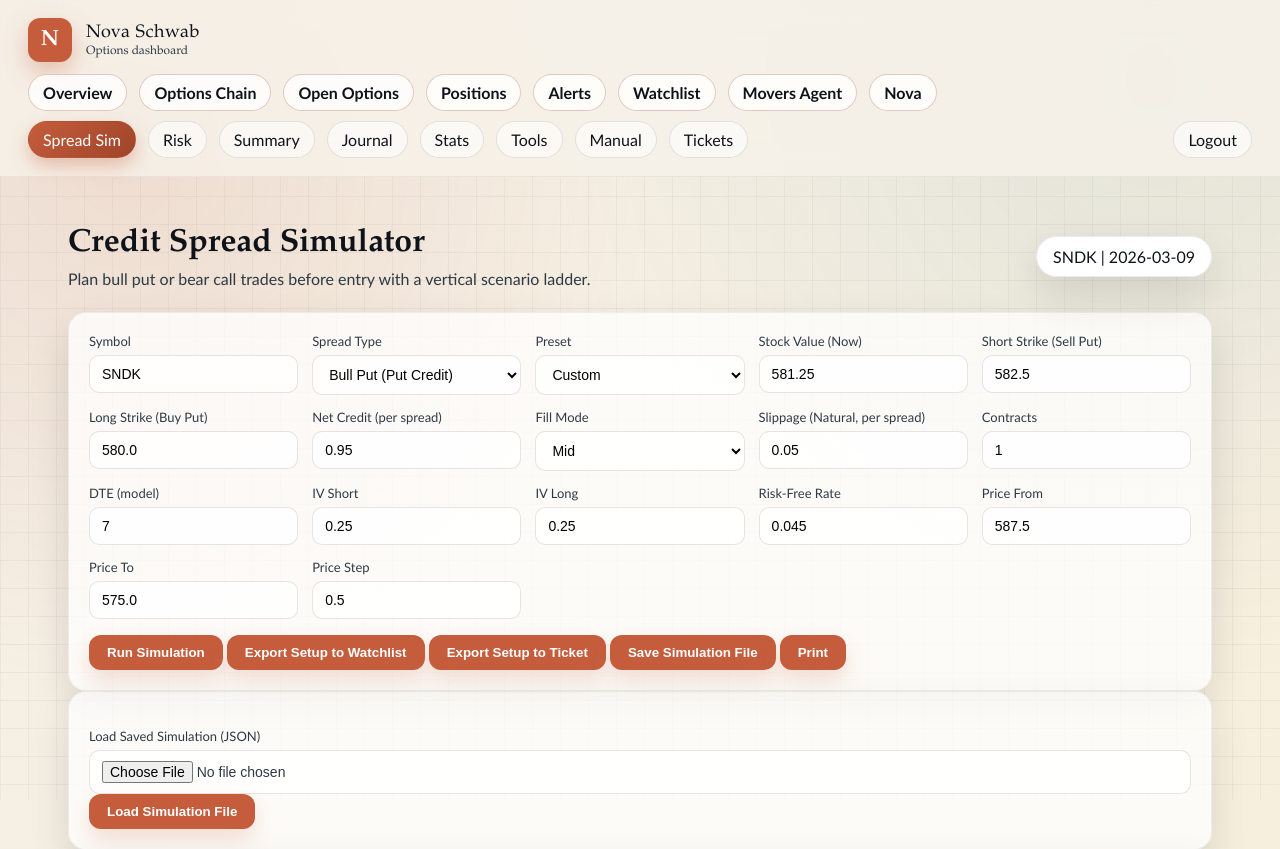
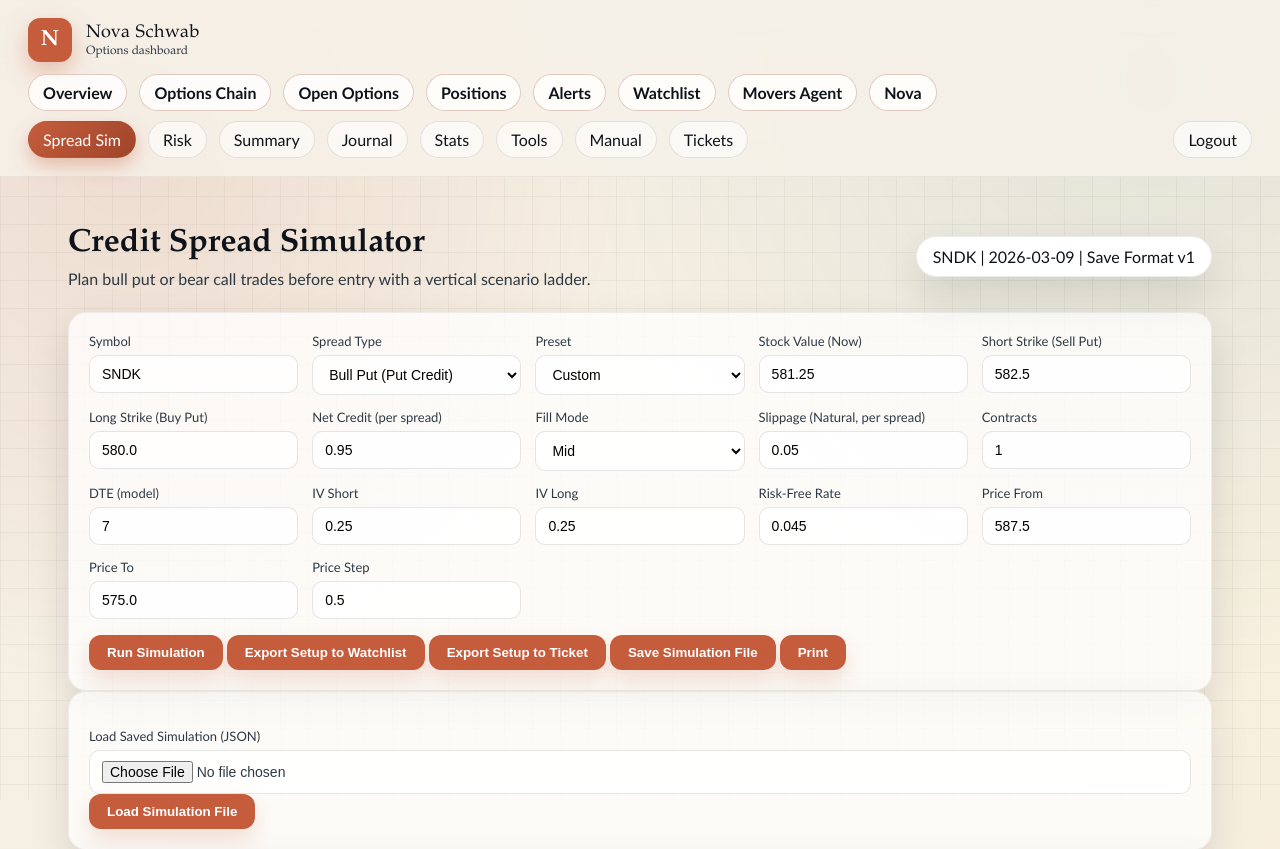
Before and after one commit to Novastradingcompany/Schwab-Connect, a Flask app: page /spread-sim in a window 1280 px wide. Shown: the top 849 px of the page. Run offline with Flask 3, Linux system fonts and the light colour scheme; the visitor is signed in with stand-in values (Sample User, id 1).

Commit message:
Add spread sim save version badge and load validation

```diff
--- a/app.py
+++ b/app.py
@@ -89,6 +89,8 @@ _ACCOUNT_HASH_CACHE_TTL = 900
 _TRANSACTIONS_CACHE = {"ts": 0.0, "value": []}
 _TRANSACTIONS_CACHE_TTL = 900
 _TRANSACTIONS_FETCH_BUDGET_SEC = 20
+SPREAD_SIM_SAVE_TYPE = "credit_spread_simulation"
+SPREAD_SIM_SAVE_VERSION = 1
 NOVA_MODEL_OPTIONS = [
     "gpt-4o",
     "gpt-4.1",
@@ -3210,6 +3212,7 @@ def options_open():
 def spread_sim():
     error = (request.args.get("error") or "").strip() or None
     info = (request.args.get("info") or "").strip()
+    load_warning = (request.args.get("load_warning") or "").strip() or None
     val = request.values.get
     symbol = (val("symbol") or "SNDK").strip().upper() or "SNDK"
     today = dt.date.today()
@@ -3357,8 +3360,8 @@ def spread_sim():
             try:
                 if action == "download_simulation":
                     payload = {
-                        "type": "credit_spread_simulation",
-                        "version": 1,
+                        "type": SPREAD_SIM_SAVE_TYPE,
+                        "version": SPREAD_SIM_SAVE_VERSION,
                         "saved_at_utc": dt.datetime.utcnow().replace(microsecond=0).isoformat() + "Z",
                         "inputs": params,
                         "results_snapshot": {
@@ -3393,6 +3396,25 @@ def spread_sim():
                         parsed = json.loads(raw.decode("utf-8"))
                     except Exception as exc:
                         raise ValueError("Simulation file is not valid JSON.") from exc
+                    if not isinstance(parsed, dict):
+                        raise ValueError("Simulation file must be a JSON object.")
+                    file_type = (parsed.get("type") or "").strip()
+                    if file_type and file_type != SPREAD_SIM_SAVE_TYPE:
+                        raise ValueError(
+                            f"Unsupported simulation type '{file_type}'. Expected '{SPREAD_SIM_SAVE_TYPE}'."
+                        )
+                    raw_version = parsed.get("version")
+                    if raw_version is None:
+                        raise ValueError("Simulation file is missing required version metadata.")
+                    try:
+                        file_version = int(raw_version)
+                    except (TypeError, ValueError) as exc:
+                        raise ValueError("Simulation file version must be an integer.") from exc
+                    if file_version > SPREAD_SIM_SAVE_VERSION:
+                        raise ValueError(
+                            f"Simulation file uses newer save format v{file_version}. "
+                            f"This app supports up to v{SPREAD_SIM_SAVE_VERSION}."
+                        )
                     loaded_inputs = parsed.get("inputs") if isinstance(parsed, dict) else None
                     if not isinstance(loaded_inputs, dict):
                         raise ValueError("Simulation file is missing an inputs object.")
@@ -3421,10 +3443,58 @@ def spread_sim():
                         if value is None or value == "":
                             continue
                         restored[key] = value
+                    required_keys = {"symbol", "spread_type", "short_strike", "long_strike"}
+                    missing = [key for key in sorted(required_keys) if key not in restored]
+                    if missing:
+                        raise ValueError(f"Simulation file is missing required inputs: {', '.join(missing)}.")
+                    restored_spread_type = str(restored.get("spread_type", "")).strip().lower()
+                    if restored_spread_type not in {"bull_put", "bear_call"}:
+                        raise ValueError("Simulation file has invalid spread_type. Must be bull_put or bear_call.")
+                    if "fill_mode" in restored:
+                        restored_fill_mode = str(restored.get("fill_mode", "")).strip().lower()
+                        if restored_fill_mode not in {"mid", "natural"}:
+                            raise ValueError("Simulation file has invalid fill_mode. Must be mid or natural.")
+                    if "preset" in restored:
+                        restored_preset = str(restored.get("preset", "")).strip().lower()
+                        if restored_preset not in {"custom", "conservative", "income", "high_pop"}:
+                            raise ValueError(
+                                "Simulation file has invalid preset. Must be custom, conservative, income, or high_pop."
+                            )
+                    numeric_fields = {
+                        "stock_price": {"min": 0.01},
+                        "short_strike": {"min": 0.01},
+                        "long_strike": {"min": 0.01},
+                        "credit": {"min": 0.0},
+                        "slippage": {"min": 0.0},
+                        "contracts": {"min": 1, "int": True},
+                        "dte": {"min": 0, "int": True},
+                        "iv_short": {"min": 0.01},
+                        "iv_long": {"min": 0.01},
+                        "rate": {"min": 0.0},
+                        "price_step": {"min": 0.01},
+                    }
+                    for field, rules in numeric_fields.items():
+                        if field not in restored:
+                            continue
+                        parsed_num = _safe_float(restored[field])
+                        if parsed_num is None:
+                            raise ValueError(f"Simulation field '{field}' must be numeric.")
+                        if rules.get("int"):
+                            if abs(parsed_num - round(parsed_num)) > 1e-9:
+                                raise ValueError(f"Simulation field '{field}' must be an integer.")
+                            parsed_num = int(round(parsed_num))
+                        if parsed_num < rules["min"]:
+                            raise ValueError(f"Simulation field '{field}' must be >= {rules['min']}.")
+                        restored[field] = parsed_num
                     if not restored:
                         raise ValueError("Simulation file has no restorable inputs.")
                     redirect_params = dict(restored)
                     redirect_params["info"] = "Loaded simulation file."
+                    if file_version < SPREAD_SIM_SAVE_VERSION:
+                        redirect_params["load_warning"] = (
+                            f"Loaded older save format v{file_version} in compatibility mode "
+                            f"(current is v{SPREAD_SIM_SAVE_VERSION})."
+                        )
                     return redirect(url_for("spread_sim", **redirect_params))
                 elif action == "export_watchlist":
                     watch = set(load_watchlist())
@@ -3540,6 +3610,8 @@ def spread_sim():
         "spread_sim.html",
         error=error,
         info=info,
+        load_warning=load_warning,
+        sim_schema_version=SPREAD_SIM_SAVE_VERSION,
         spread_type=spread_type,
         symbol=symbol,
         today=today.isoformat(),
--- a/templates/spread_sim.html
+++ b/templates/spread_sim.html
@@ -5,7 +5,7 @@
       <h1>Credit Spread Simulator</h1>
       <p class="subtitle">Plan bull put or bear call trades before entry with a vertical scenario ladder.</p>
     </div>
-    <div class="pill">{{ symbol }} | {{ today }}</div>
+    <div class="pill">{{ symbol }} | {{ today }} | Save Format v{{ sim_schema_version }}</div>
   </section>
 
   {% if error %}
@@ -13,6 +13,9 @@
   {% endif %}
   {% if info %}
     <div class="card">{{ info }}</div>
+  {% endif %}
+  {% if load_warning %}
+    <div class="card alert">{{ load_warning }}</div>
   {% endif %}
 
   <form class="card form" method="get">
```
